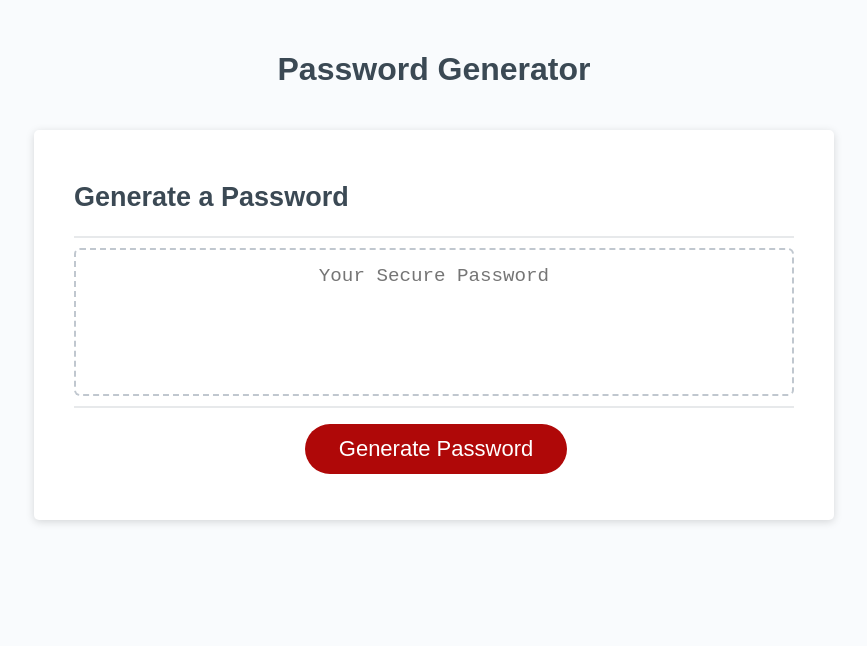
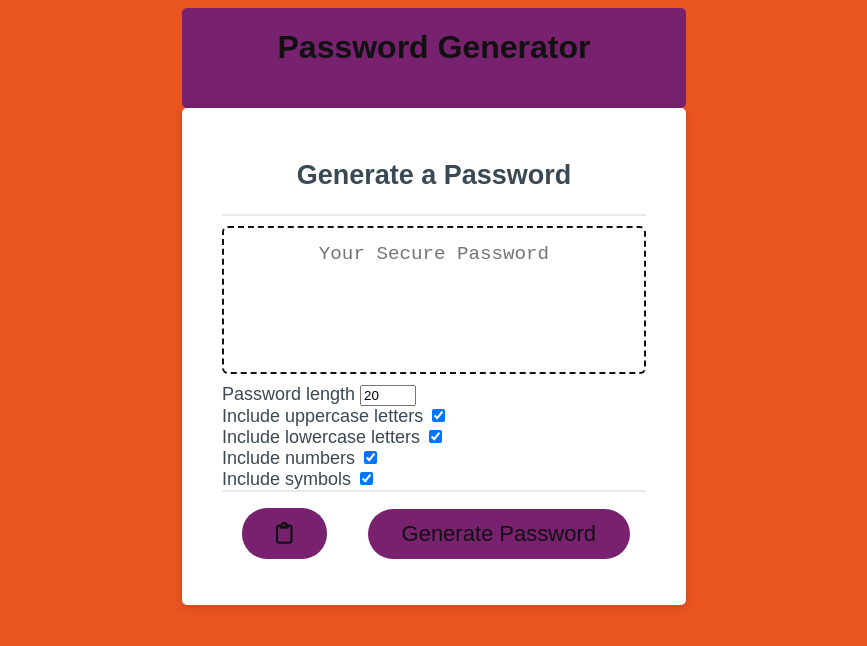
Before and after one commit to serjykalstryke/serjykalstryke.github.io-passwordGenerator, a plain HTML site: page Develop/index.html in a window 1280 px wide. Shown: the whole page, without its empty margins (206-1073 px from the left). Drawn offline with Linux system fonts and the light colour scheme; a web font is replaced by a local one.

Commit message:
updated project color scheme and added buttons and checkboxes for password options

```diff
--- a/Develop/index.html
+++ b/Develop/index.html
@@ -6,11 +6,13 @@
     <meta http-equiv="X-UA-Compatible" content="ie=edge" />
     <title>Password Generator</title>
     <link rel="stylesheet" href="style.css" />
+    <script src="https://kit.fontawesome.com/3da1a747b2.js"
+    crossorigin="anonymous"></script>
   </head>
   <body>
     <div class="wrapper">
       <header>
-        <h1>Password Generator</h1>
+        <h1 class="head">Password Generator</h1>
       </header>
       <div class="card">
         <div class="card-header">
@@ -24,7 +26,33 @@
             aria-label="Generated Password"
           ></textarea>
         </div>
+        <div class="settings">
+          <div class="setting">
+            <label>Password length</label>
+            <input type="number" id="length" min='4' max='20' value='20' />
+          </div>
+          <div class="setting">
+            <label>Include uppercase letters</label>
+            <input type="checkbox" id="uppercase" checked />
+          </div>
+          <div class="setting">
+            <label>Include lowercase letters</label>
+            <input type="checkbox" id="lowercase" checked />
+          </div>
+          <div class="setting">
+            <label>Include numbers</label>
+            <input type="checkbox" id="numbers" checked />
+          </div>
+          <div class="setting">
+          </div>
+          <div class="setting">
+            <label>Include symbols</label>
+            <input type="checkbox" id="symbols" checked />
+          </div>
         <div class="card-footer">
+          <button class="btn" id="clipboard">
+            <i class="far fa-clipboard"></i>
+          </button>
           <button id="generate" class="btn">Generate Password</button>
         </div>
       </div>
--- a/Develop/style.css
+++ b/Develop/style.css
@@ -1,3 +1,5 @@
+@import url("https://fonts.googleapis.com/css?family=Muli&display=swap");
+
 *,
 *::before,
 *::after {
@@ -7,9 +9,15 @@
 html,
 body,
 .wrapper {
-  height: 100%;
-  margin: 0;
-  padding: 0;
+  background-color: #E95420;
+	color: #fff;
+	display: flex;
+	font-family: 'Muli', sans-serif;
+	flex-direction: column;
+	align-items: center;
+	justify-content: center;
+	/* padding: 10px;
+	min-height: 100vh; */
 }
 
 body {
@@ -18,20 +26,29 @@ body {
 }
 
 .wrapper {
-  padding-top: 30px;
+  /* padding-top: 30px;
   padding-left: 20px;
-  padding-right: 20px;
+  padding-right: 20px; */
 }
 
 header {
-  text-align: center;
   padding: 20px;
   padding-top: 0px;
-  color: hsl(206, 17%, 28%);
+  color: #111111;
+  background: #77216F;
+  border-radius: 5px;
+  border-width: 1px;
+  display: flex;
+  width: 100%;
+}
+
+.head {
+ text-align: center;
+ width: 100%
 }
 
 .card {
-  background-color: hsl(0, 0%, 100%);
+  background-color:#FFFFFF;
   border-radius: 5px;
   border-width: 1px;
   box-shadow: rgba(0, 0, 0, 0.15) 0px 2px 8px 0px;
@@ -74,11 +91,11 @@ header {
 
 .btn {
   border: none;
-  background-color: hsl(360, 91%, 36%);
+  background-color: #77216F;
   border-radius: 25px;
   box-shadow: rgba(0, 0, 0, 0.1) 0px 1px 6px 0px rgba(0, 0, 0, 0.2) 0px 1px 1px
     0px;
-  color: hsl(0, 0%, 100%);
+  color: #111111;
   display: inline-block;
   font-size: 22px;
   line-height: 22px;
@@ -112,7 +129,7 @@ button[disabled] {
   text-align: center;
   margin-top: 10px;
   margin-bottom: 10px;
-  border: 2px dashed #c0c7cf;
+  border: 2px dashed #111111;
   border-radius: 6px;
   resize: none;
   overflow: hidden;
@@ -135,3 +152,7 @@ button[disabled] {
     font-size: 0.8rem;
   }
 }
+
+h2 {
+  text-align: center;
+}
```
